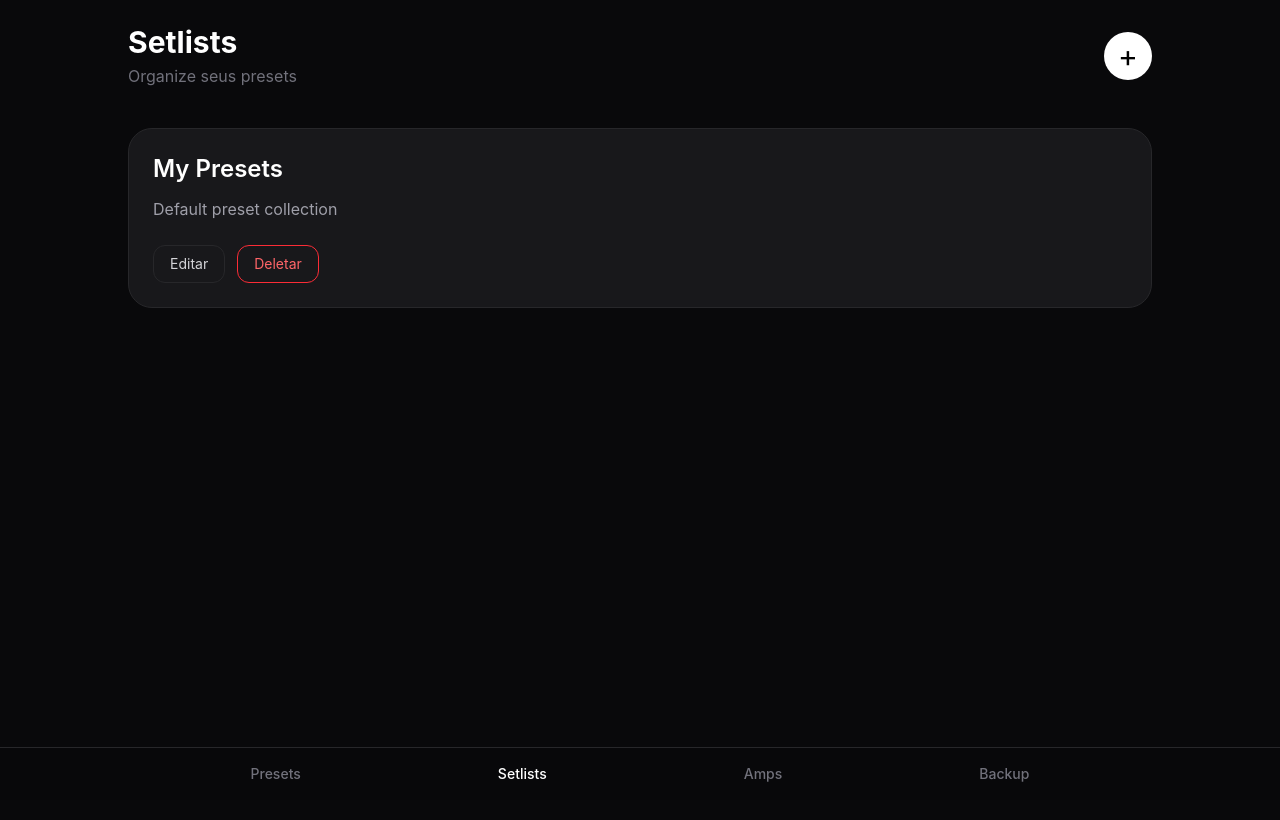
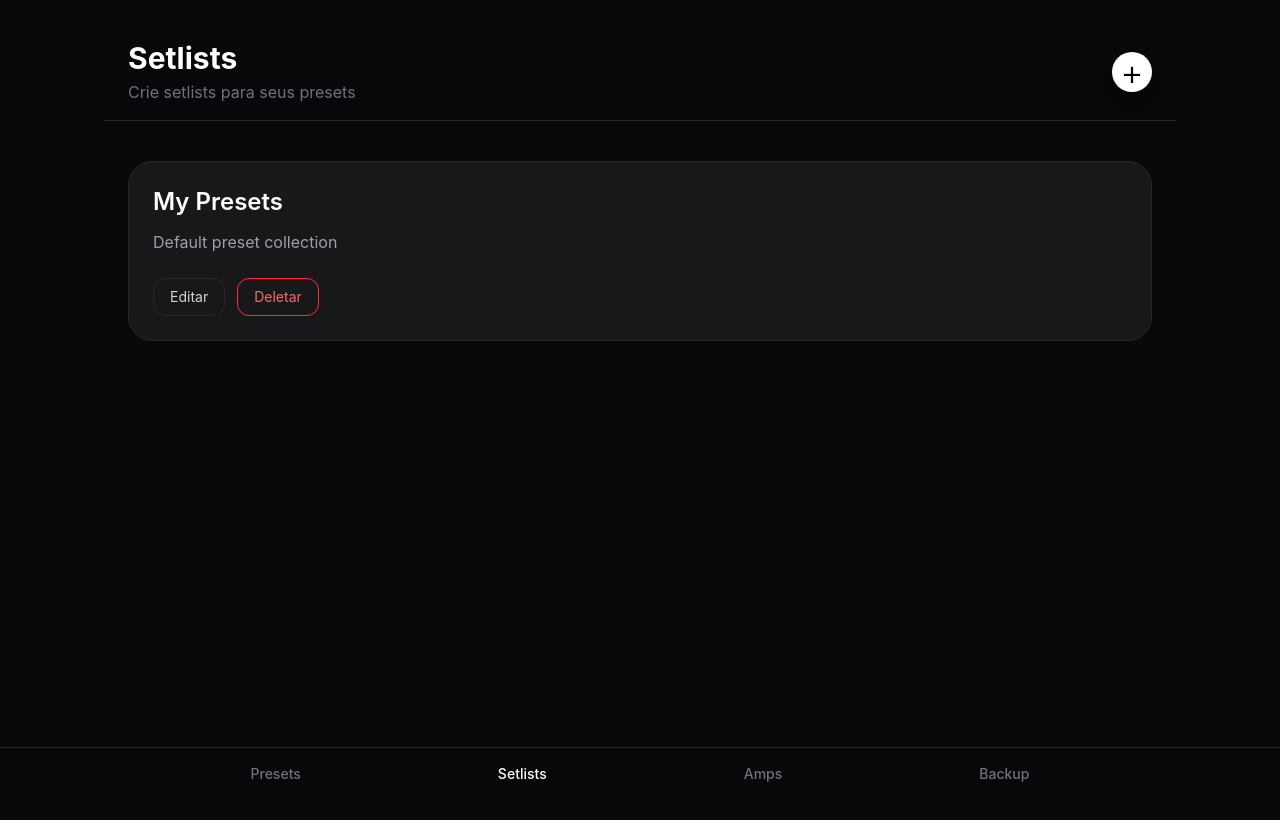
Before and after one commit to fernando-lucas/preset-library, a React (Vite) app: page /setlists in a window 1280 px wide. Shown: the top 820 px of the page. Built offline with nearby package versions, Linux system fonts and the light colour scheme.

Commit message:
Ajustes de layout dos botões + e congelamento de cabeçalhos.

```diff
--- a/src/pages/AmpsPage.tsx
+++ b/src/pages/AmpsPage.tsx
@@ -22,6 +22,20 @@ export function AmpsPage() {
 
   return (
     <div className="min-h-screen bg-zinc-900 p-6">
+      <div
+        className="
+          sticky
+          top-0
+          z-20
+          -mx-6
+          border-b
+          border-zinc-800
+          bg-zinc-900/95
+          px-6
+          py-4
+          backdrop-blur-xl
+        "
+      >
         <h1 className="text-3xl font-bold text-white">
           Biblioteca de Amps
         </h1>
@@ -29,6 +43,7 @@ export function AmpsPage() {
         <p className="mt-2 text-zinc-400">
           Explore amplificadores usados nos presets
         </p>
+      </div>
 
       <div className="
         mt-8
--- a/src/pages/HomePage.tsx
+++ b/src/pages/HomePage.tsx
@@ -100,14 +100,14 @@ export function HomePage() {
 
         {/* HEADER */}
 
-        <div className="flex items-center justify-between">
-          <div>
-            <h1 className="text-3xl font-bold tracking-tight">
+        <div className="flex items-start justify-between gap-4">
+          <div className="min-w-0 flex-1">
+            <h1 className="break-words text-3xl font-bold tracking-tight">
               {activeSetlistName || 'My Presets'}
             </h1>
 
             <p className="mt-1 text-sm text-zinc-500">
-              Guitar preset collection
+              Sua coleção de presets
             </p>
           </div>
 
@@ -117,6 +117,7 @@ export function HomePage() {
               flex
               h-10
               w-10
+              shrink-0
               items-center
               justify-center
               rounded-full
@@ -130,8 +131,7 @@ export function HomePage() {
               hover:scale-105
             "
           >
-            <span className="-translate-y-[2px]"> + </span>
-
+            +
           </Link>
         </div>
 
--- a/src/pages/SetlistsPage.tsx
+++ b/src/pages/SetlistsPage.tsx
@@ -90,15 +90,29 @@ export function SetlistsPage() {
 
       <div className="mx-auto max-w-5xl">
 
-        <div className="flex items-center justify-between">
+        <div
+          className="
+            sticky
+            top-0
+            z-20
+            -mx-6
+            border-b
+            border-zinc-800
+            bg-zinc-950/95
+            px-6
+            py-4
+            backdrop-blur-xl
+          "
+        >
+          <div className="flex items-center justify-between gap-4">
 
-          <div>
-            <h1 className="text-3xl font-bold">
+            <div className="min-w-0">
+              <h1 className="truncate text-3xl font-bold">
                 Setlists
               </h1>
 
               <p className="mt-1 text-zinc-500">
-              Organize seus presets
+                Crie setlists para seus presets
               </p>
             </div>
 
@@ -106,19 +120,26 @@ export function SetlistsPage() {
               to="/new-setlist"
               className="
                 flex
-              h-12
-              w-12
+                h-10
+                w-10
+                shrink-0
                 items-center
                 justify-center
                 rounded-full
                 bg-white
-              text-3xl
+                text-4xl
+                font-light
                 text-black
+                shadow-lg
+                transition-all
+                duration-200
+                hover:scale-105
               "
             >
               +
             </Link>
 
+          </div>
         </div>
 
         <div className="mt-10 grid gap-6">
```
Lines whose indentation alone changed are shown as unchanged.
